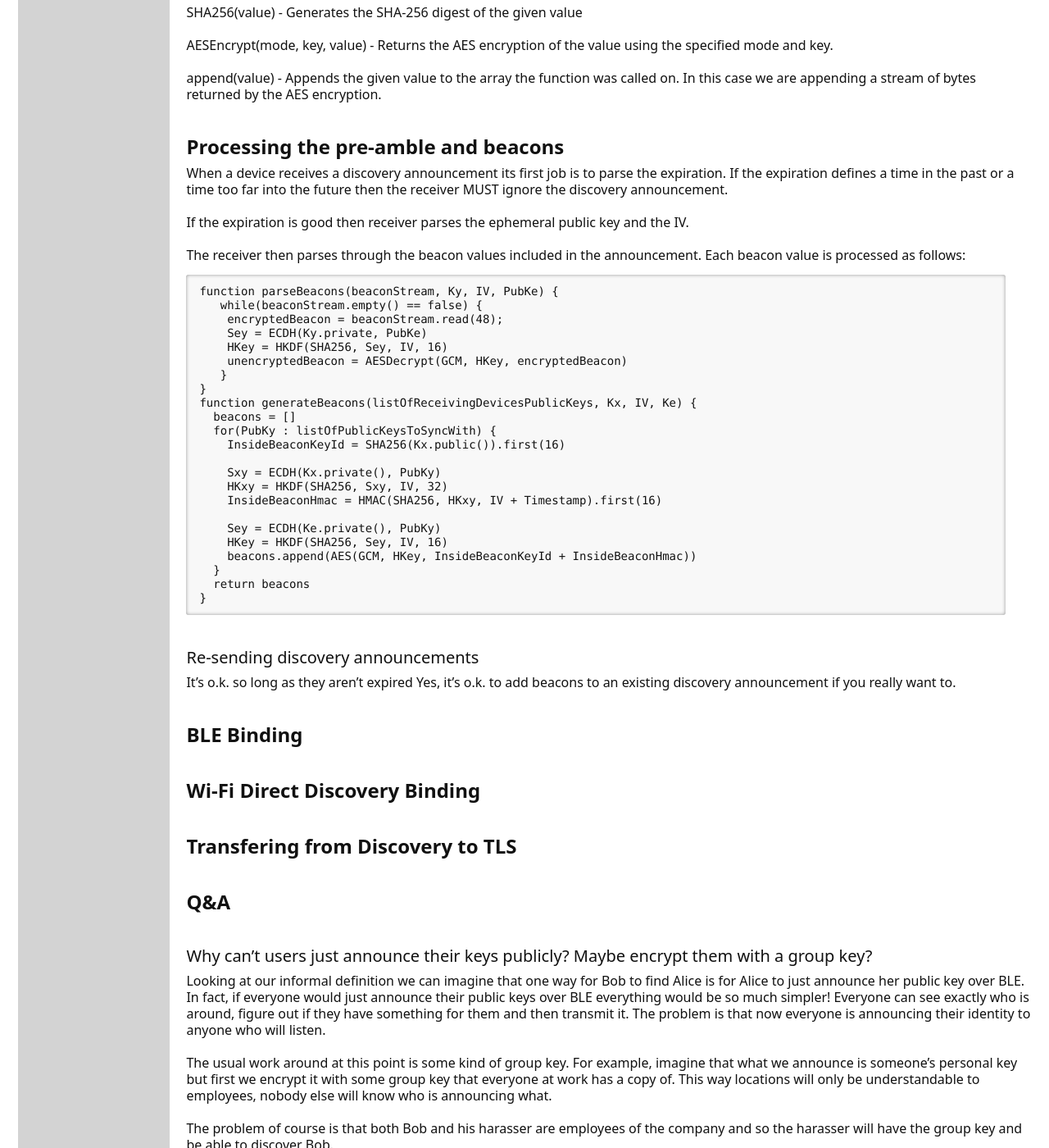
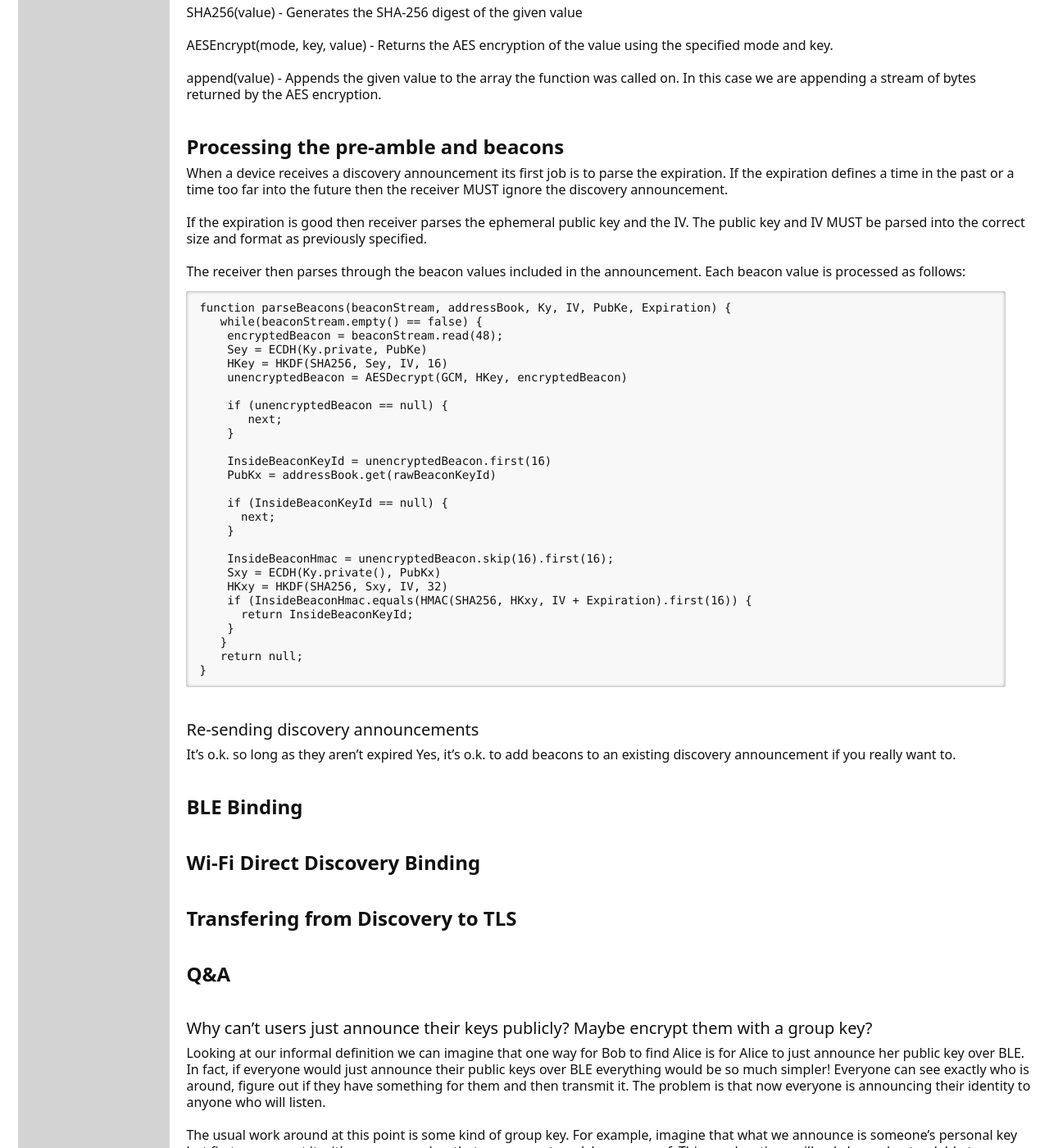
Before and after one commit to thaliproject/thali, a Jekyll site: the page built from presenceprotocolforopportunisticsynching.md, in a window 1280 px wide and 1400 px high, scrolled down 3591 px. Shown: the whole window at 82% size. Built offline with Jekyll 4.4.1, drawn with Linux system fonts in a browser that asks for light colours; Markdown is read by kramdown in place of the engine named in the settings.

Commit message:
Update presenceprotocolforopportunisticsynching.md

````diff
--- a/presenceprotocolforopportunisticsynching.md
+++ b/presenceprotocolforopportunisticsynching.md
@@ -141,33 +141,37 @@ append(value) - Appends the given value to the array the function was called on.
 # Processing the pre-amble and beacons
 When a device receives a discovery announcement its first job is to parse the expiration. If the expiration defines a time in the past or a time too far into the future then the receiver MUST ignore the discovery announcement.
 
-If the expiration is good then receiver parses the ephemeral public key and the IV.
+If the expiration is good then receiver parses the ephemeral public key and the IV. The public key and IV MUST be parsed into the correct size and format as previously specified.
 
 The receiver then parses through the beacon values included in the announcement. Each beacon value is processed as follows:
 
 ```
-function parseBeacons(beaconStream, Ky, IV, PubKe) {
+function parseBeacons(beaconStream, addressBook, Ky, IV, PubKe, Expiration) {
    while(beaconStream.empty() == false) {
     encryptedBeacon = beaconStream.read(48);
     Sey = ECDH(Ky.private, PubKe)
     HKey = HKDF(SHA256, Sey, IV, 16)
     unencryptedBeacon = AESDecrypt(GCM, HKey, encryptedBeacon)
+
+    if (unencryptedBeacon == null) {
+       next;
+    }
+
+    InsideBeaconKeyId = unencryptedBeacon.first(16)
+    PubKx = addressBook.get(rawBeaconKeyId)
+
+    if (InsideBeaconKeyId == null) {
+      next;
+    }
+
+    InsideBeaconHmac = unencryptedBeacon.skip(16).first(16);
+    Sxy = ECDH(Ky.private(), PubKx)
+    HKxy = HKDF(SHA256, Sxy, IV, 32)
+    if (InsideBeaconHmac.equals(HMAC(SHA256, HKxy, IV + Expiration).first(16)) {
+      return InsideBeaconKeyId;
+    }
    }
-}
-function generateBeacons(listOfReceivingDevicesPublicKeys, Kx, IV, Ke) {
-  beacons = []
-  for(PubKy : listOfPublicKeysToSyncWith) {
-    InsideBeaconKeyId = SHA256(Kx.public()).first(16)
-
-    Sxy = ECDH(Kx.private(), PubKy)
-    HKxy = HKDF(SHA256, Sxy, IV, 32)
-    InsideBeaconHmac = HMAC(SHA256, HKxy, IV + Timestamp).first(16)
-
-    Sey = ECDH(Ke.private(), PubKy)
-    HKey = HKDF(SHA256, Sey, IV, 16)
-    beacons.append(AES(GCM, HKey, InsideBeaconKeyId + InsideBeaconHmac))
-  }
-  return beacons
+   return null;
 }
 ```
 
````
